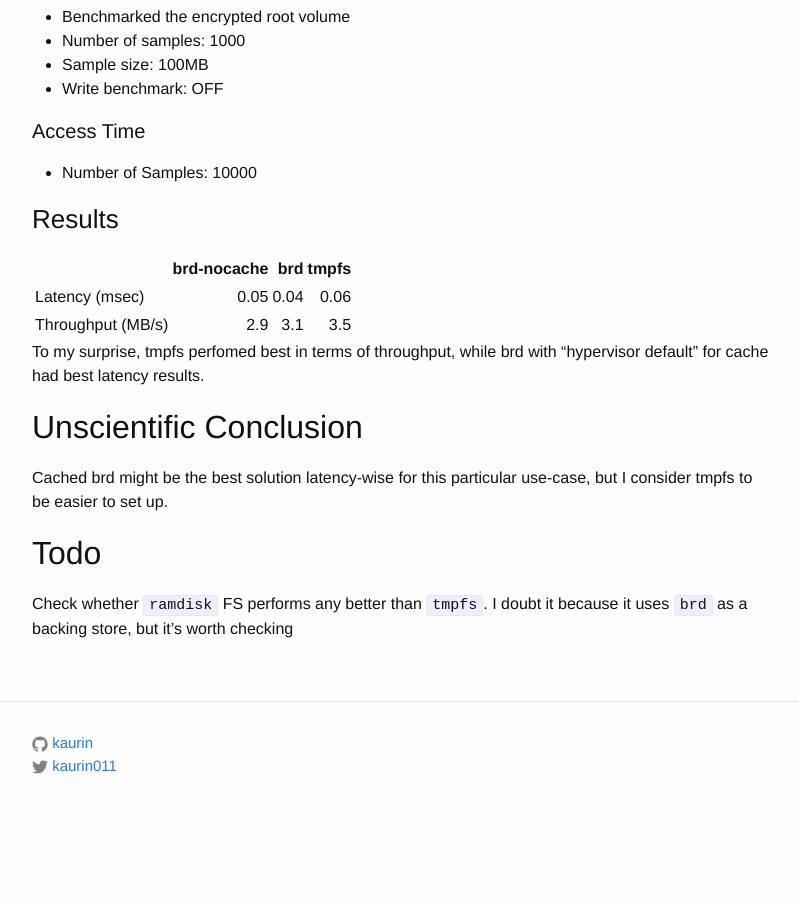
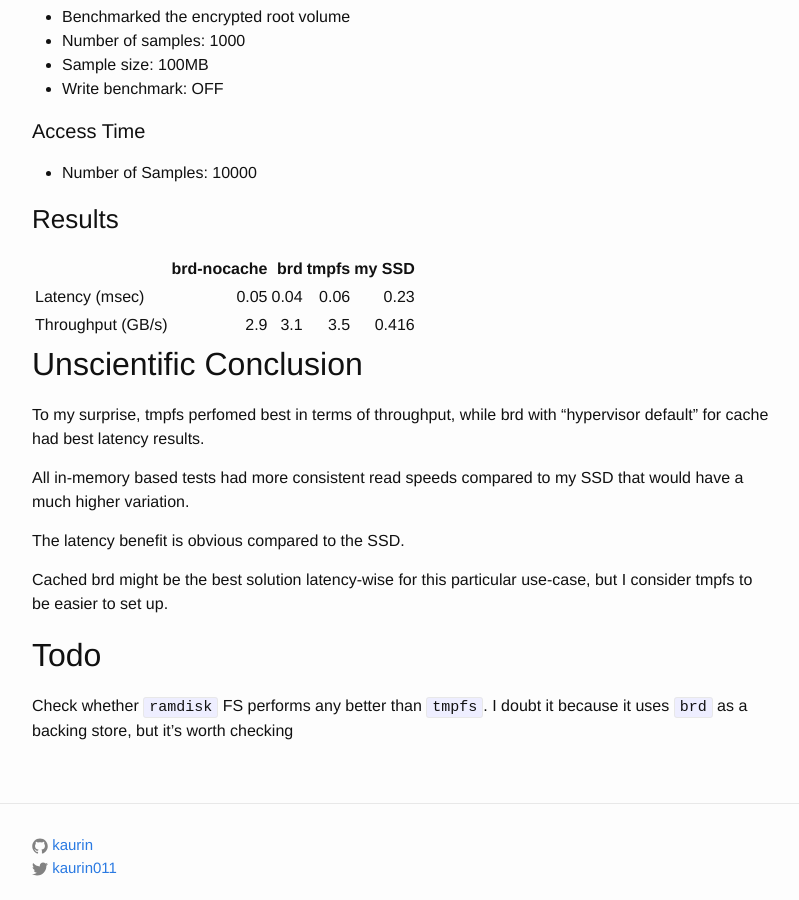
Before and after one commit to Kaurin/kaurin.github.io, a Jekyll site: the page built from _posts/2018-11-20-Libvirt-In-Memory-Storage.markdown, in a window 1280 px wide and 900 px high, scrolled down 3416 px. Shown: the whole window, without its empty margins (238-1037 px from the left). Built offline with Jekyll 4.4.1, drawn with Linux system fonts in a browser that asks for light colours; before the commit the page ends 4253 px from its top, so only the background shows below that.

Commit message:
Add SSD test comparison + minor re-arrangement

```diff
--- a/_posts/2018-11-20-Libvirt-In-Memory-Storage.markdown
+++ b/_posts/2018-11-20-Libvirt-In-Memory-Storage.markdown
@@ -173,15 +173,19 @@ I have performed three tests:
 
 ## Results
 
-|                   | brd-nocache | brd  | tmpfs |
-| ----------------- |------------:| ----:| -----:|
-| Latency (msec)    | 0.05        | 0.04 | 0.06  |
-| Throughput (MB/s) | 2.9         | 3.1  | 3.5   |
+|                   | brd-nocache | brd  | tmpfs | my SSD |
+| ----------------- |------------:| ----:| -----:| ------:|
+| Latency (msec)    | 0.05        | 0.04 | 0.06  | 0.23   |
+| Throughput (GB/s) | 2.9         | 3.1  | 3.5   | 0.416  |
 
+
+# Unscientific Conclusion
 
 To my surprise, tmpfs perfomed best in terms of throughput, while brd with "hypervisor default" for cache had best latency results.
 
-# Unscientific Conclusion
+All in-memory based tests had more consistent read speeds compared to my SSD that would have a much higher variation.
+
+The latency benefit is obvious compared to the SSD.
 
 Cached brd might be the best solution latency-wise for this particular use-case, but I consider tmpfs to be easier to set up.
 
```
